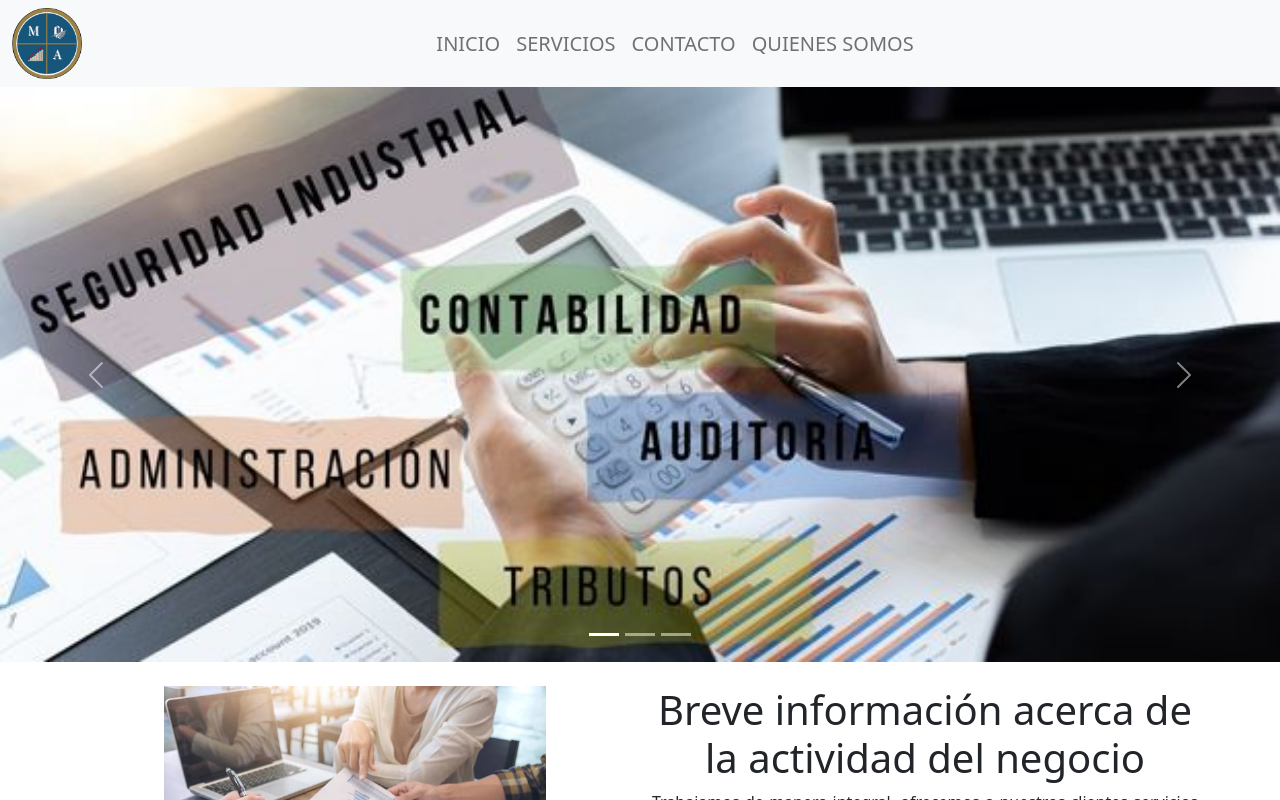
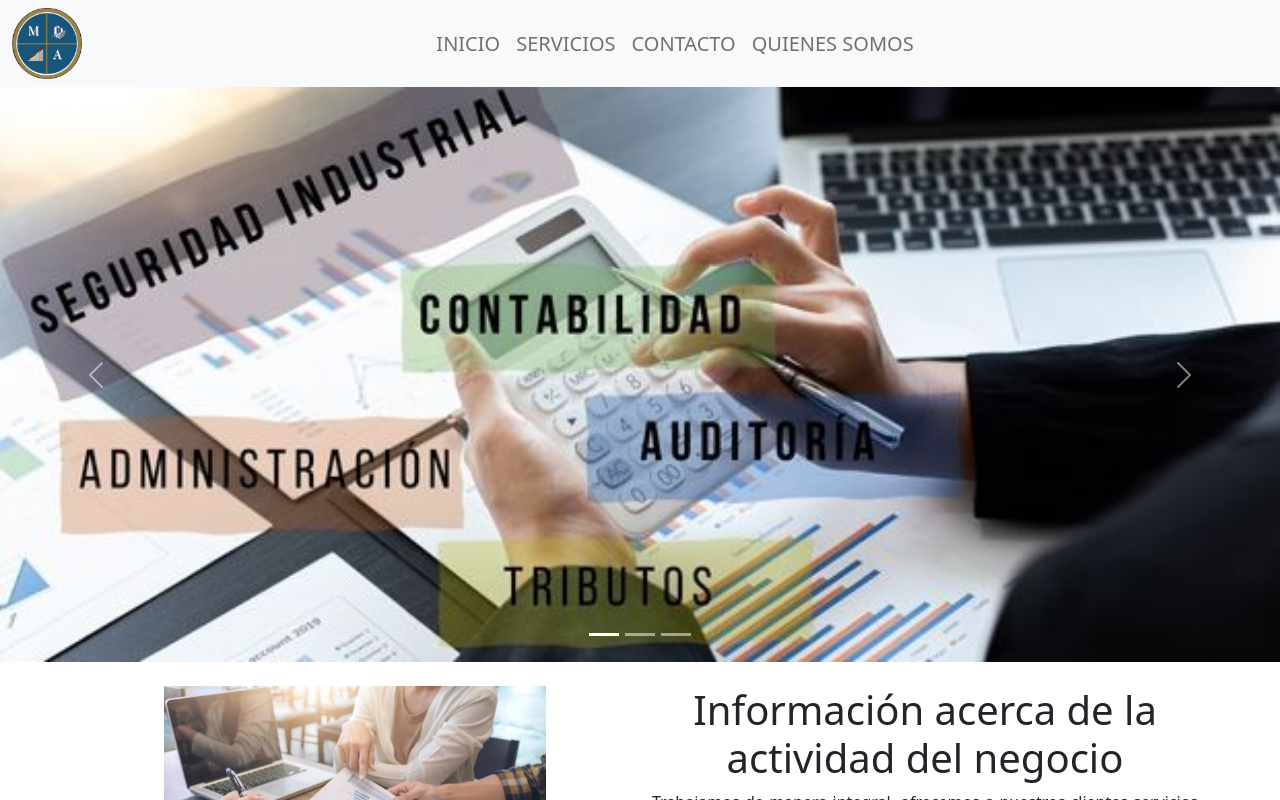
Before and after one commit to ContadoresMyA/Pagina-Contadores-MyA, a React (Create React App) app: page / in a window 1280 px wide. Shown: the top 800 px of the page. Built offline with nearby package versions, Linux system fonts and the light colour scheme.

Commit message:
cambio de texto

```diff
--- a/src/components/home.js
+++ b/src/components/home.js
@@ -8,7 +8,7 @@ function home() {
     banner3Img: "./Images/banner3.jpeg"
   }
   const infoServicio={
-    InformacionDelNegocio: "Breve información acerca de la actividad del negocio",
+    InformacionDelNegocio: "Información acerca de la actividad del negocio",
     TextoInformacionNegocio:"Trabajamos de manera integral, ofrecemos a nuestros clientes servicios profesionales en materia de Asesoría Tributaria, Contabilidad, Administración, Auditorías, Asesoría Municipal, laboral, Seguridad Ocupacional e Importaciones.",
     NegocioImg:"./Images/fi1.jpeg"
   }
```
